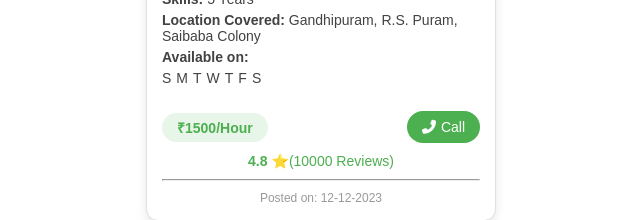
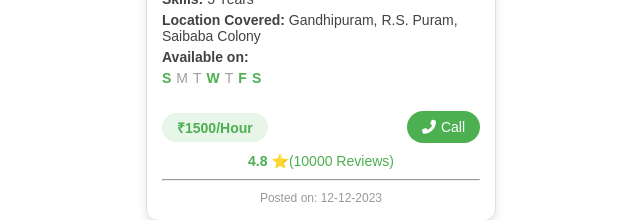
Before and after one commit to yusuf0205/AskIT, a React (Create React App) app in the folder askit/: page / in a window 1280 px wide. Shown: the part 243-463 px from the top of the page, without its empty margins (319-959 px from the left). Built offline with nearby package versions, Linux system fonts and the light colour scheme; the HTML template or start-up script is replaced by a standard one.

Commit message:
minor issue fixed

```diff
--- a/askit/src/Component/Card/card.jsx
+++ b/askit/src/Component/Card/card.jsx
@@ -3,14 +3,14 @@ import "./card.css";
 import { MdVerified } from "react-icons/md";
 
 const Card = ({ data }) => {
-  const carddaysoftheWeek = [
-    { full: "Sun", short: "S" },
-    { full: "Mon", short: "M" },
-    { full: "Tue", short: "T" },
-    { full: "Wed", short: "W" },
-    { full: "Thu", short: "T" },
-    { full: "Fri", short: "F" },
-    { full: "Sat", short: "S" },
+  const daysoftheWeek = [
+    { full: "Sunday", short: "S" },
+    { full: "Monday", short: "M" },
+    { full: "Tuesday", short: "T" },
+    { full: "Wednesday", short: "W" },
+    { full: "Thursaday", short: "T" },
+    { full: "Friday", short: "F" },
+    { full: "Saturday", short: "S" },
   ];
 
   return (
@@ -50,13 +50,13 @@ const Card = ({ data }) => {
           <strong>Available on:</strong>
         </p>
         <div className="card-availability">
-          {carddaysoftheWeek.map((day, index) => (
+          {daysoftheWeek.map((day, index) => (
             <span
               key={index}
               className={
                 data.availableDays.includes(day.full)
-                  ? "available-day"
-                  : "unavailable-day"
+                  ? "card-available-day"
+                  : "card-unavailable-day"
               }
             >
               {day.short}
--- a/askit/src/Component/Card/data.json
+++ b/askit/src/Component/Card/data.json
@@ -4,7 +4,7 @@
     "experience": "5",
     "skills": "5",
     "location": "Gandhipuram, R.S. Puram, Saibaba Colony",
-    "availableDays": ["Sun", "Wed", "Fri", "Sat"],
+    "availableDays": ["Sunday", "Wednesday", "Friday", "Saturday"],
     "rating": "4.8",
     "reviews": "10000",
     "price": "₹1500/Hour",
```
